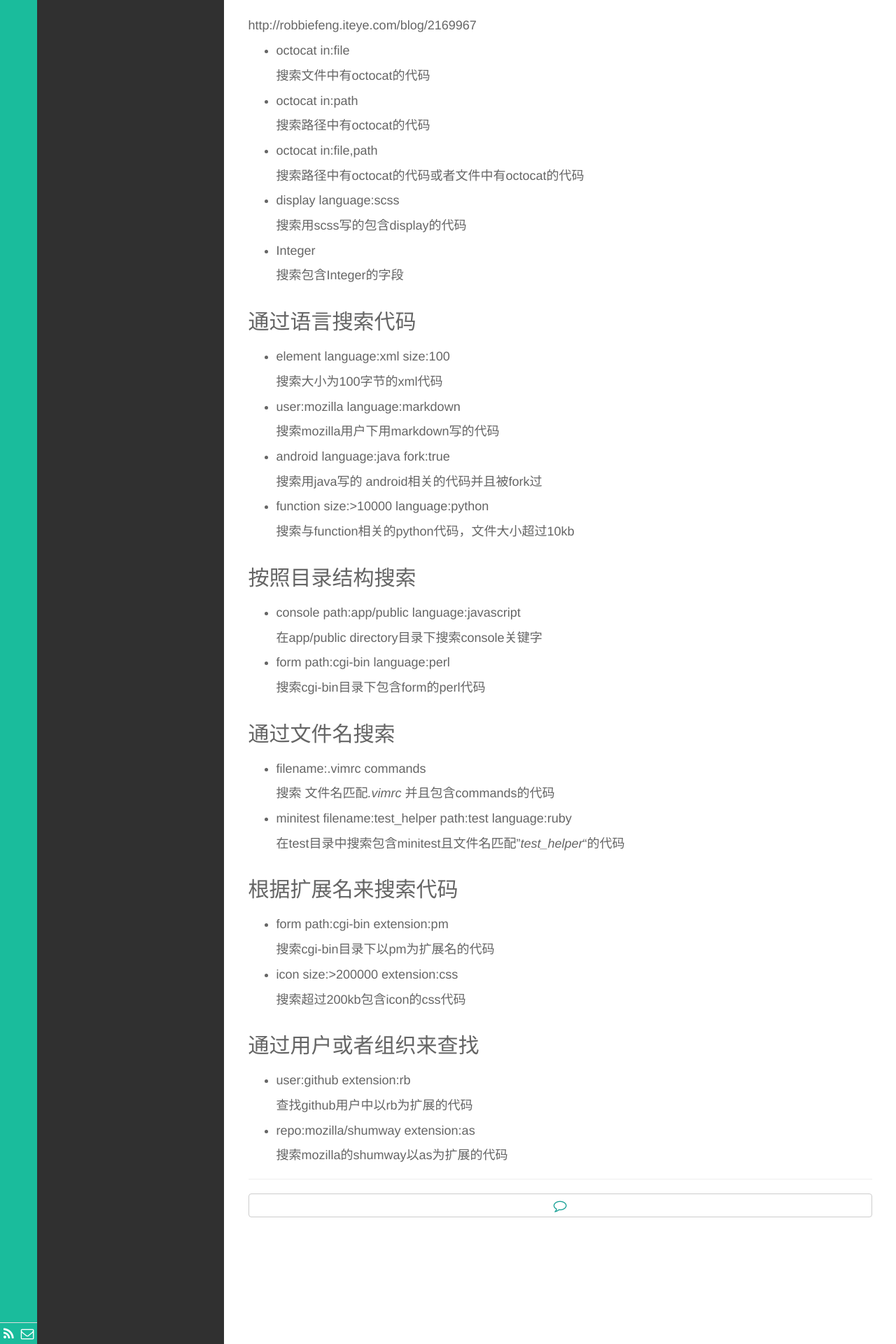
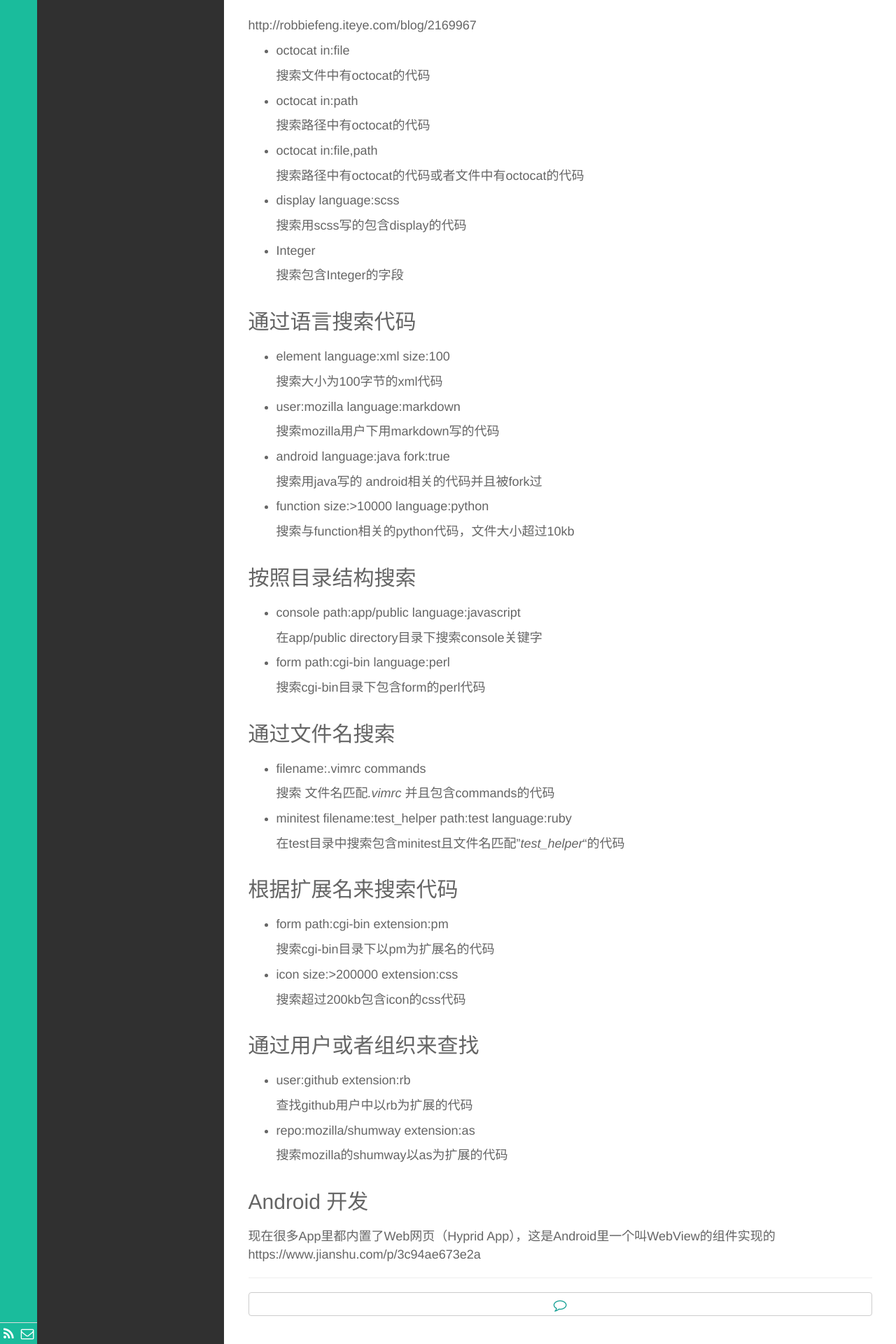
Before and after one commit to kyoyo/kyoyo.github.io, a Jekyll site: the page built from _posts/常用/2017-10-04-ResourceList.md, in a window 1280 px wide. Shown: the part 2507-4427 px from the top of the page at 70% size. Built offline with Jekyll 4.4.1, drawn with Linux system fonts in a browser that asks for light colours; Markdown is read by kramdown in place of the engine named in the settings.

Commit message:
Update 2017-10-04-ResourceList.md

```diff
--- a/_posts/常用/2017-10-04-ResourceList.md
+++ b/_posts/常用/2017-10-04-ResourceList.md
@@ -194,3 +194,8 @@ http://robbiefeng.iteye.com/blog/2169967
 - repo:mozilla/shumway extension:as
 
   搜索mozilla的shumway以as为扩展的代码
+
+## Android 开发
+
+现在很多App里都内置了Web网页（Hyprid App），这是Android里一个叫WebView的组件实现的
+https://www.jianshu.com/p/3c94ae673e2a
```
